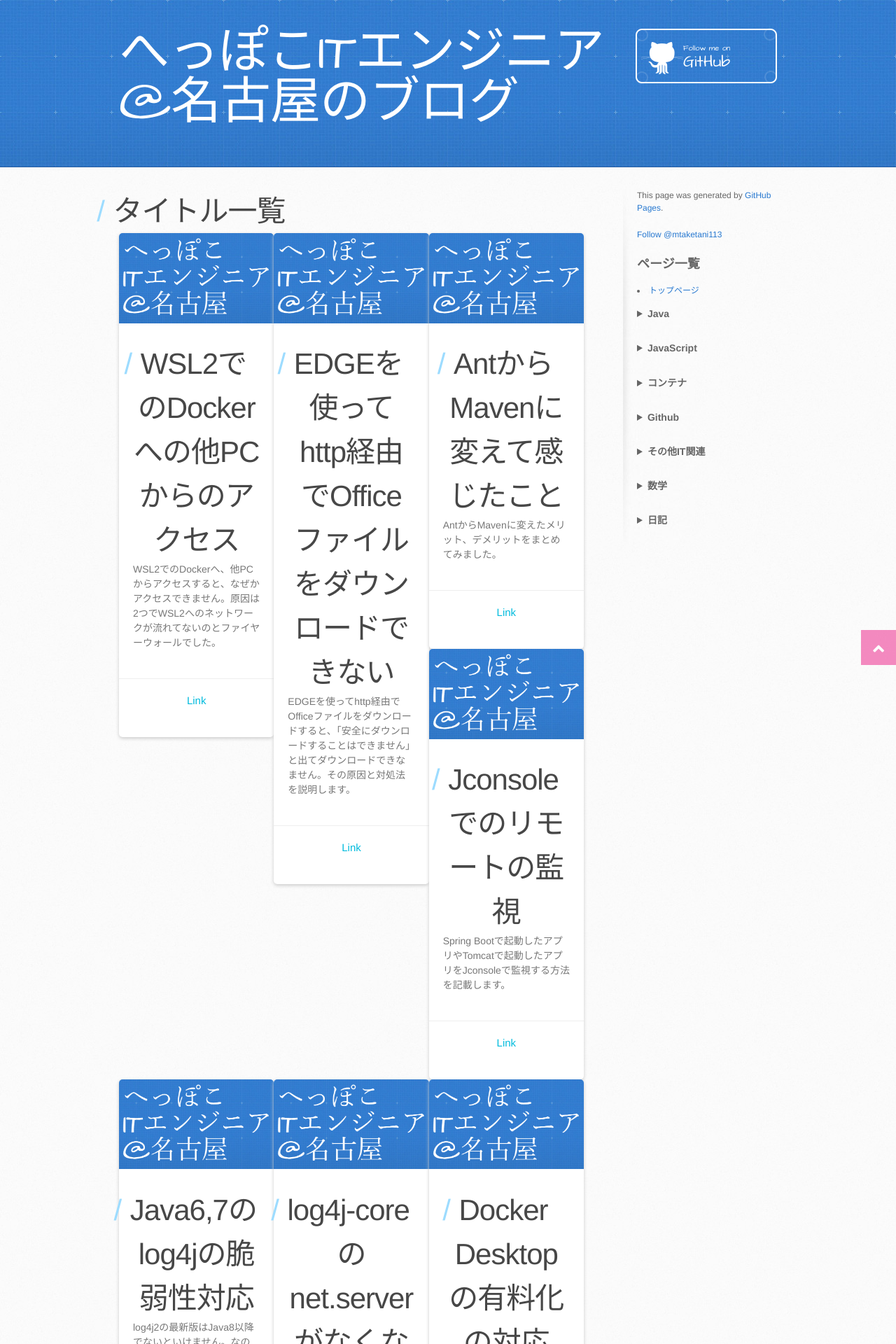
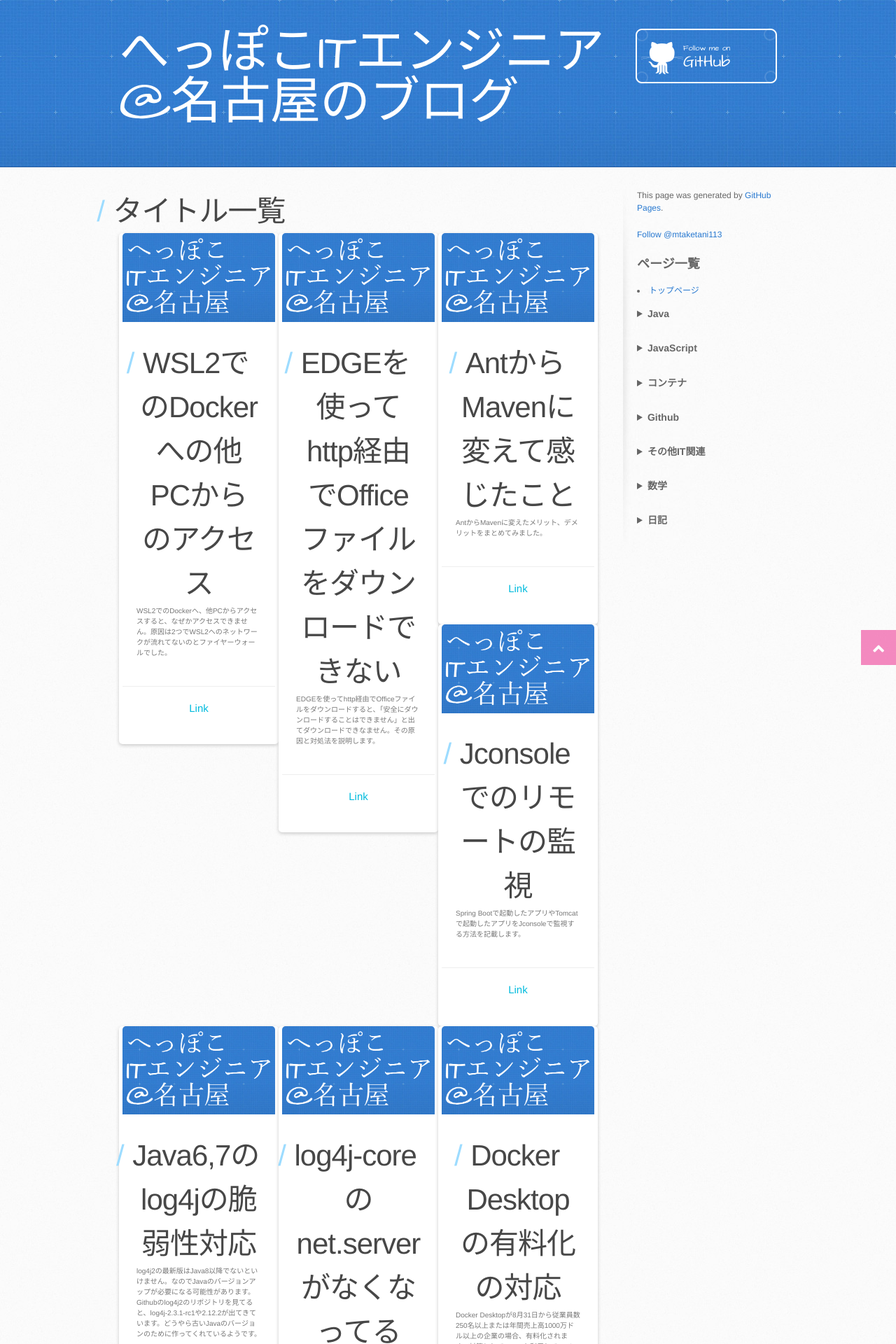
Before and after one commit to mtaketani113/mtaketani113.github.io, a Jekyll site: the page built from titles.md, in a window 1280 px wide. Shown: the top 1920 px of the page at 70% size. Built offline with Jekyll 4.4.1, drawn with Linux system fonts in a browser that asks for light colours; nearby versions of some CDN libraries; comment, search, counter and statistics services are not loaded; the repository's description, which GitHub fills in, is left out.

Commit message:
CSS修正

```diff
--- a/assets/css/card.css
+++ b/assets/css/card.css
@@ -1,6 +1,6 @@
 .card {
-    padding: 0 0 20px 0;
-    width: calc(((100% - 10px - 10px) / 3) - 1px - 1px);
+    padding: 0 5px 20px 5px;
+    width: calc(((100% - 15px - 15px) / 3) - 1px - 1px);
     float: left;
     background: #fff;
     border-radius: 5px;
@@ -15,14 +15,14 @@
     padding: 20px;
   }
   .card-title {
-    font-size: 20px;
+    font-size: 12px;
     margin-bottom: 20px;
     text-align: center;
     color: #333;
   }
   .card-text {
     color: #777;
-    font-size: 14px;
+    font-size: 10px;
     line-height: 1.5;
   }
   .card-link {
```
